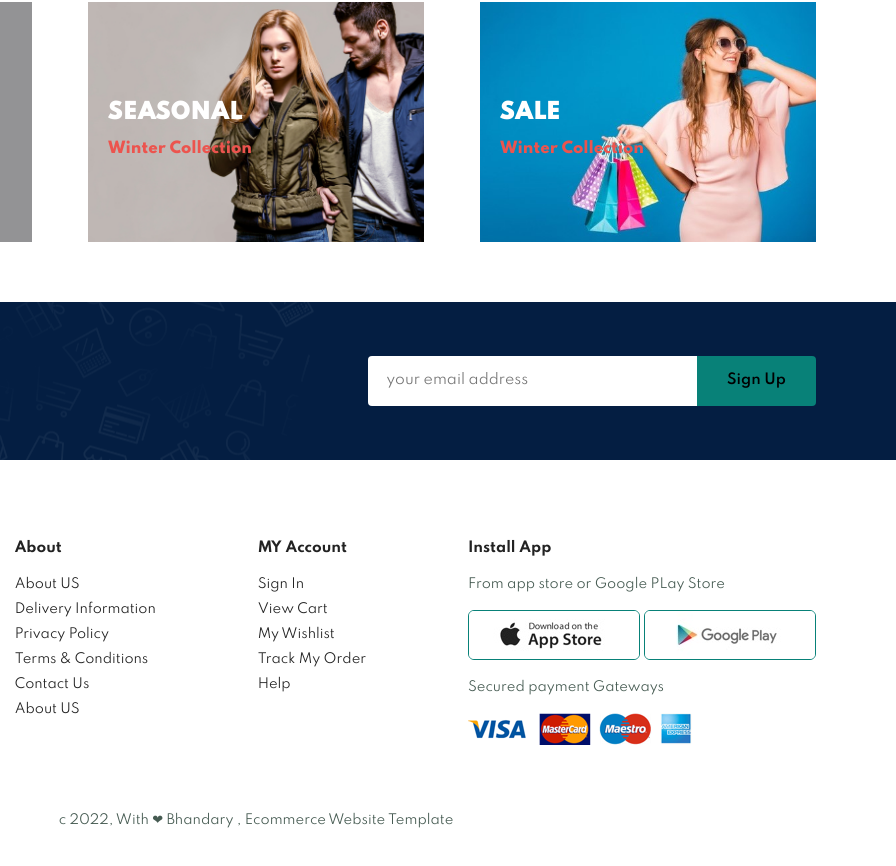
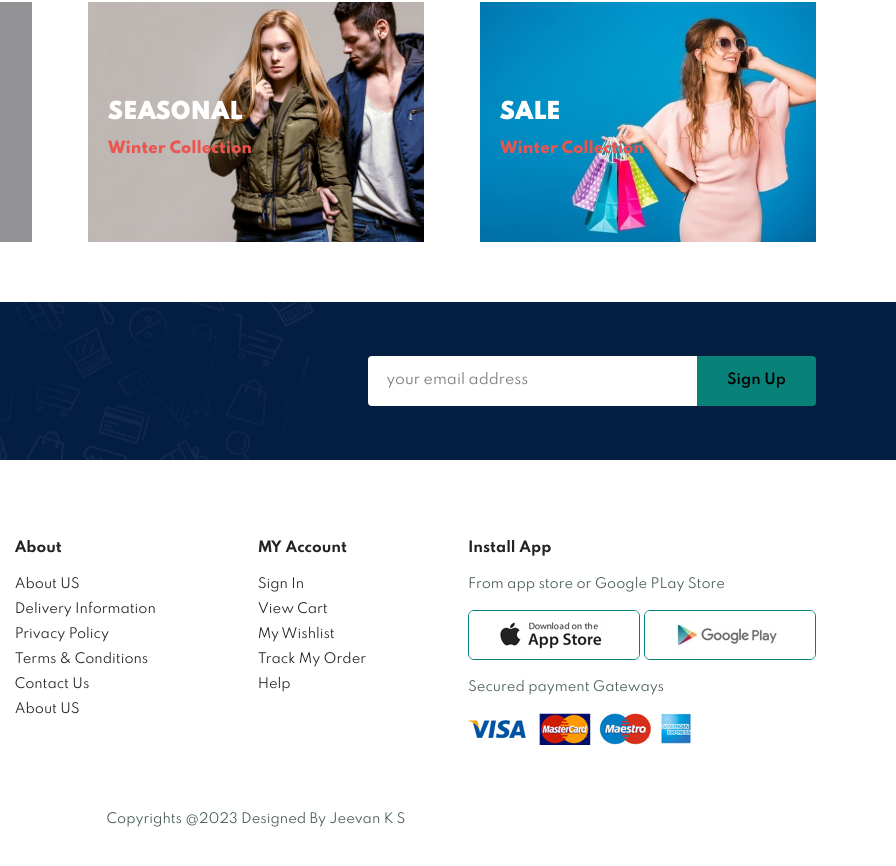
Before and after one commit to Jeevanks1998/wordpresswebsite, a plain HTML site: page index.html in a window 1280 px wide. Shown: the part 4464-5330 px from the top of the page, 384-1280 px from the left. Drawn offline with Linux system fonts and the light colour scheme.

Commit message:
Update index.html

```diff
--- a/index.html
+++ b/index.html
@@ -445,7 +445,7 @@
     </div>
 
     <div class="copyright">
-        <p>c 2022, With ❤ Bhandary ,  Ecommerce Website Template</p>
+        <p>Copyrights @2023 Designed By Jeevan K S</p>
     </div>
 
    </footer>
```
